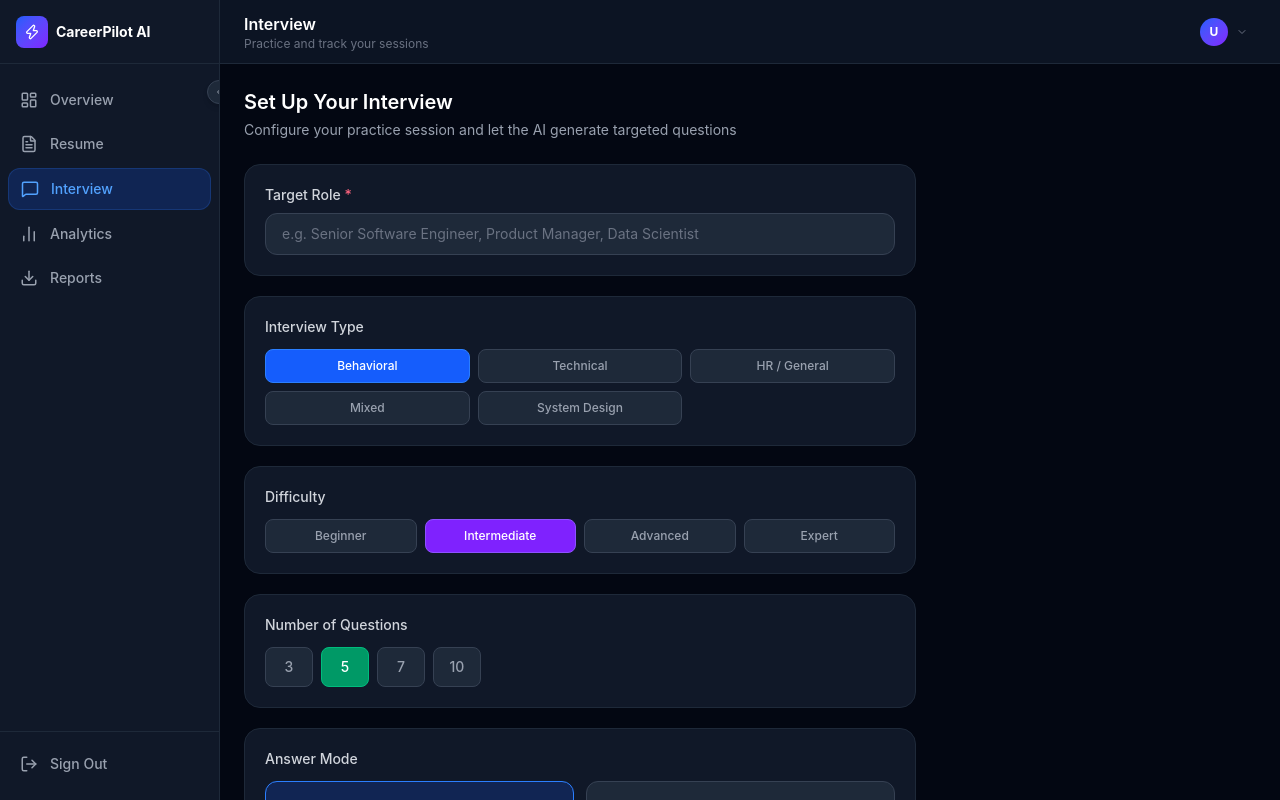
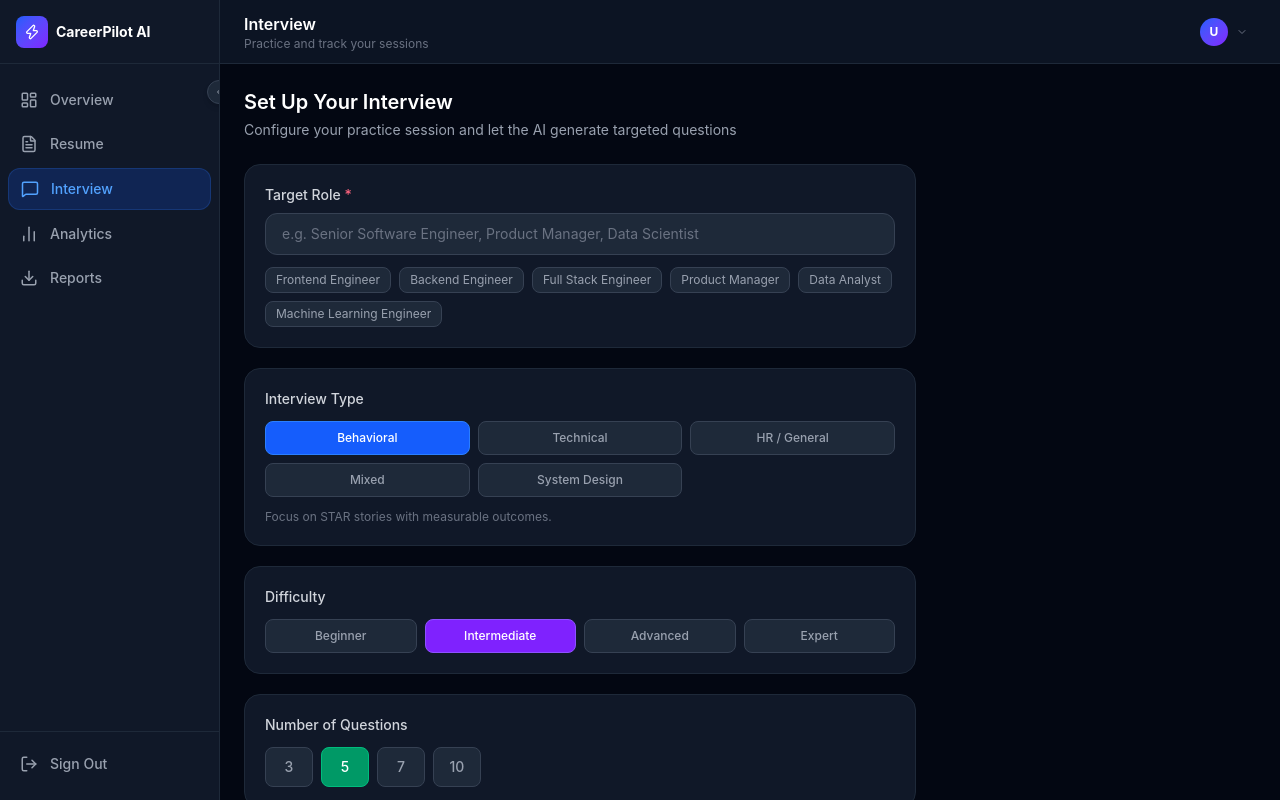
Before and after one commit to wolfie1e/careerpilot-ai, a Next.js app in the folder web/: page /interview/setup in a window 1280 px wide. Built offline with nearby package versions, Linux system fonts and the light colour scheme; no server answers.

Commit message:
feat: add guided role presets to interview setup

```diff
--- a/web/src/app/(dashboard)/interview/setup/page.tsx
+++ b/web/src/app/(dashboard)/interview/setup/page.tsx
@@ -7,7 +7,7 @@ import { Mic, MessageSquare, Loader2, ChevronRight } from "lucide-react";
 import { api } from "@/lib/api-client";
 import { toast } from "sonner";
 import { cn } from "@/lib/utils";
-import { INTERVIEW_TYPES, DIFFICULTY_LEVELS, QUESTION_COUNTS } from "@/lib/constants";
+import { INTERVIEW_TYPES, DIFFICULTY_LEVELS, QUESTION_COUNTS, INTERVIEW_PREP_TIPS, ROLE_PRESETS } from "@/lib/constants";
 
 interface SessionResponse {
   session_id: string;
@@ -26,6 +26,7 @@ export default function InterviewSetupPage() {
   const [loading, setLoading] = useState(false);
 
   const update = (field: string, value: unknown) => setForm((f) => ({ ...f, [field]: value }));
+  const prepTip = INTERVIEW_PREP_TIPS[form.interview_type as keyof typeof INTERVIEW_PREP_TIPS];
 
   async function handleStart() {
     if (!form.role_title.trim()) {
@@ -62,6 +63,18 @@ export default function InterviewSetupPage() {
             placeholder="e.g. Senior Software Engineer, Product Manager, Data Scientist"
             className="w-full bg-gray-800 border border-gray-700 rounded-xl px-4 py-2.5 text-white text-sm placeholder:text-gray-500 focus:outline-none focus:border-blue-500 transition-all"
           />
+          <div className="flex flex-wrap gap-2 mt-3">
+            {ROLE_PRESETS.map((role) => (
+              <button
+                key={role}
+                type="button"
+                onClick={() => update("role_title", role)}
+                className="px-2.5 py-1 rounded-lg bg-gray-800 border border-gray-700 text-xs text-gray-400 hover:text-white hover:border-gray-600 transition-colors"
+              >
+                {role}
+              </button>
+            ))}
+          </div>
         </div>
 
         {/* Interview type */}
@@ -83,6 +96,7 @@ export default function InterviewSetupPage() {
               </button>
             ))}
           </div>
+          <p className="text-xs text-gray-500 mt-3">{prepTip}</p>
         </div>
 
         {/* Difficulty */}
```
